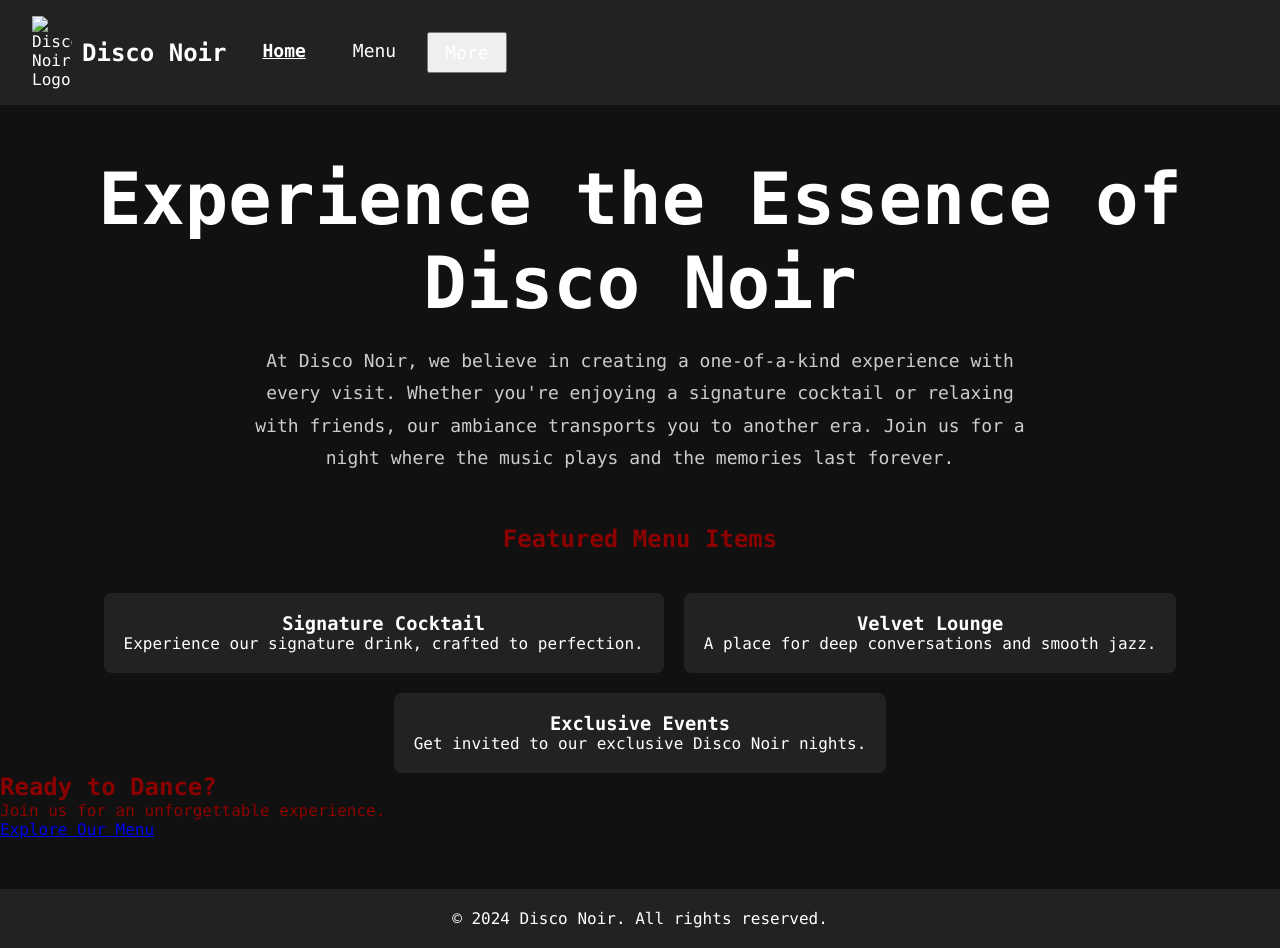
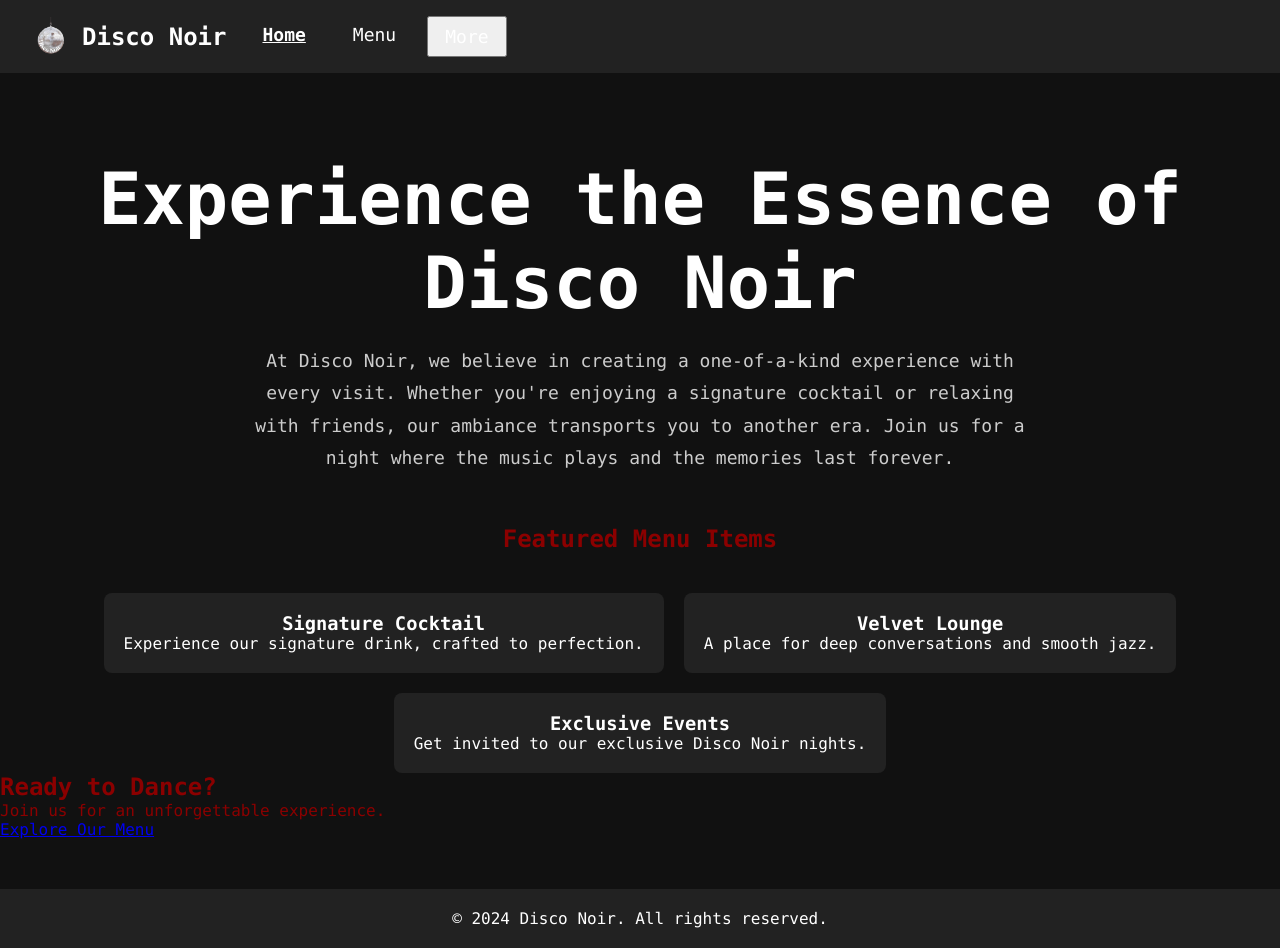
Before and after one commit to Calypso1945/Disco-Noir-Website, a plain HTML site: page index.html in a window 1280 px wide. Drawn offline with Linux system fonts and the light colour scheme.

Commit message:
index.html

```diff
--- a/index.html
+++ b/index.html
@@ -12,7 +12,7 @@
     <!-- Navigation Bar -->
     <div class="navbar">
         <a href="index.html" class="logo-link">
-            <img src="ASSETS/Images/Logo_Transparent.png" alt="Disco Noir Logo" class="logo-image">
+            <img src="https://github.com/Calypso1945/Disco-Noir-Website/blob/main/Logo_Transparent.png?raw=true" alt="Disco Noir Logo" class="logo-image">
             <span class="logo-text">Disco Noir</span>
         </a>
 
```
